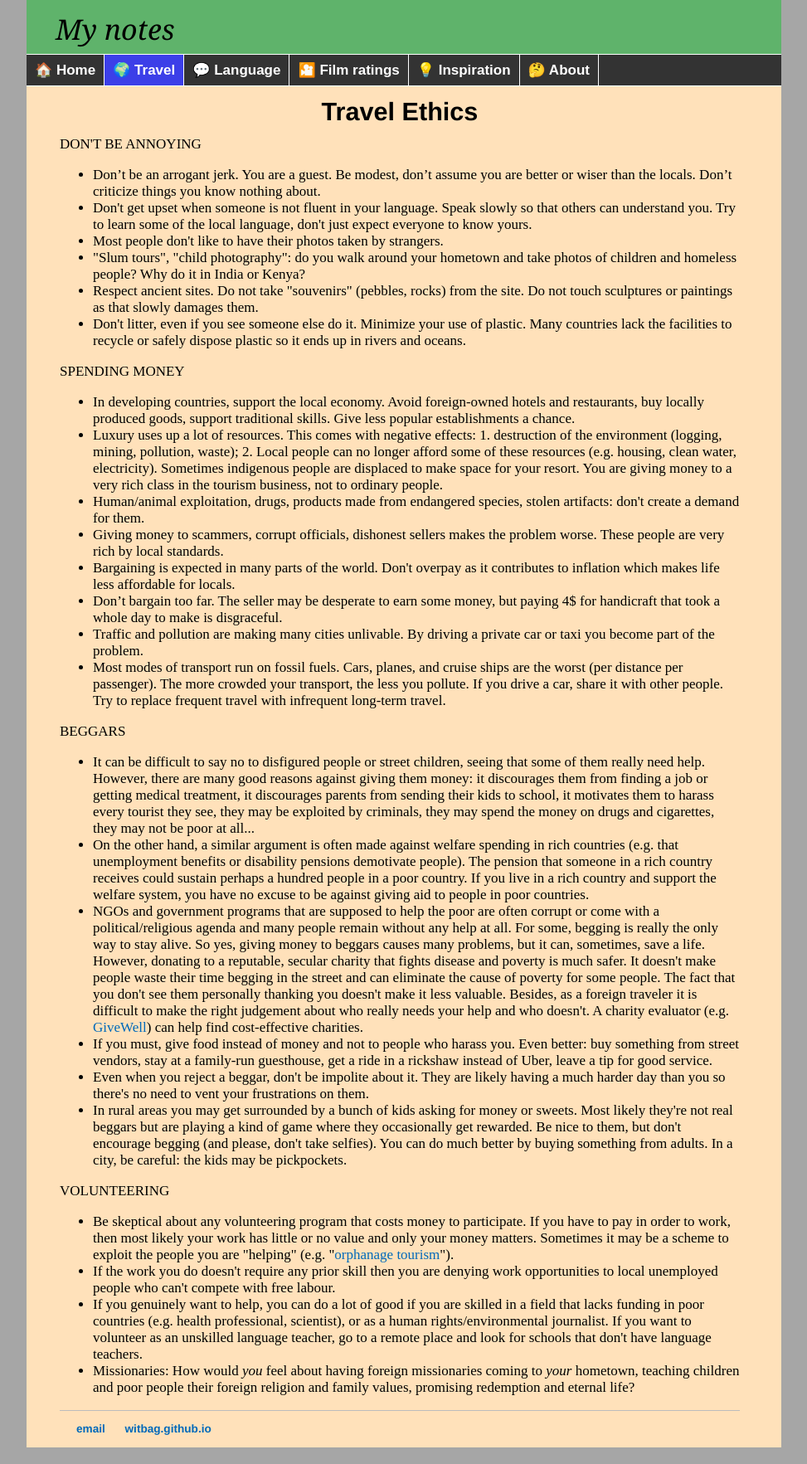
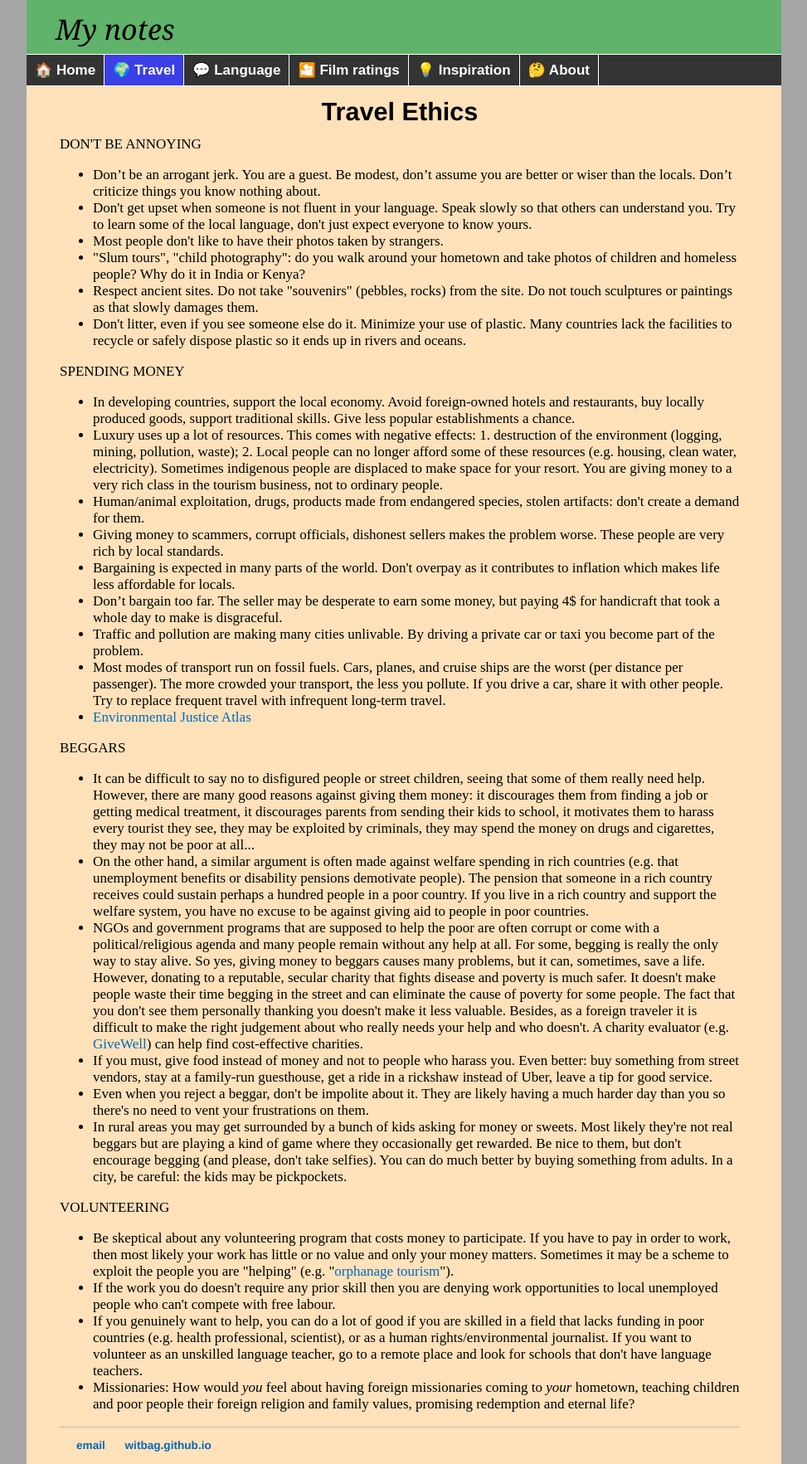
Before and after one commit to witbag/witbag.github.io, a Jekyll site: the page built from travel/ethics.html, in a window 1280 px wide. Shown: the whole page at 83% size, without its empty margins (153-1126 px from the left). Built offline with Jekyll 4.4.1, drawn with Linux system fonts in a browser that asks for light colours.

Commit message:
Update ethics.html

```diff
--- a/travel/ethics.html
+++ b/travel/ethics.html
@@ -27,6 +27,7 @@ title: Travel advice
 <li>Don’t bargain too far. The seller may be desperate to earn some money, but paying 4$ for handicraft that took a whole day to make is disgraceful.
 <li>Traffic and pollution are making many cities unlivable. By driving a private car or taxi you become part of the problem.
 <li>Most modes of transport run on fossil fuels. Cars, planes, and cruise ships are the worst (per distance per passenger). The more crowded your transport, the less you pollute. If you drive a car, share it with other people. Try to replace frequent travel with infrequent long-term travel.
+<li><a href="https://ejatlas.org/" target=_blank>Environmental Justice Atlas</a>
 </ul>
 <a id="beggars"></a><p>BEGGARS</p>
 <ul>
```
